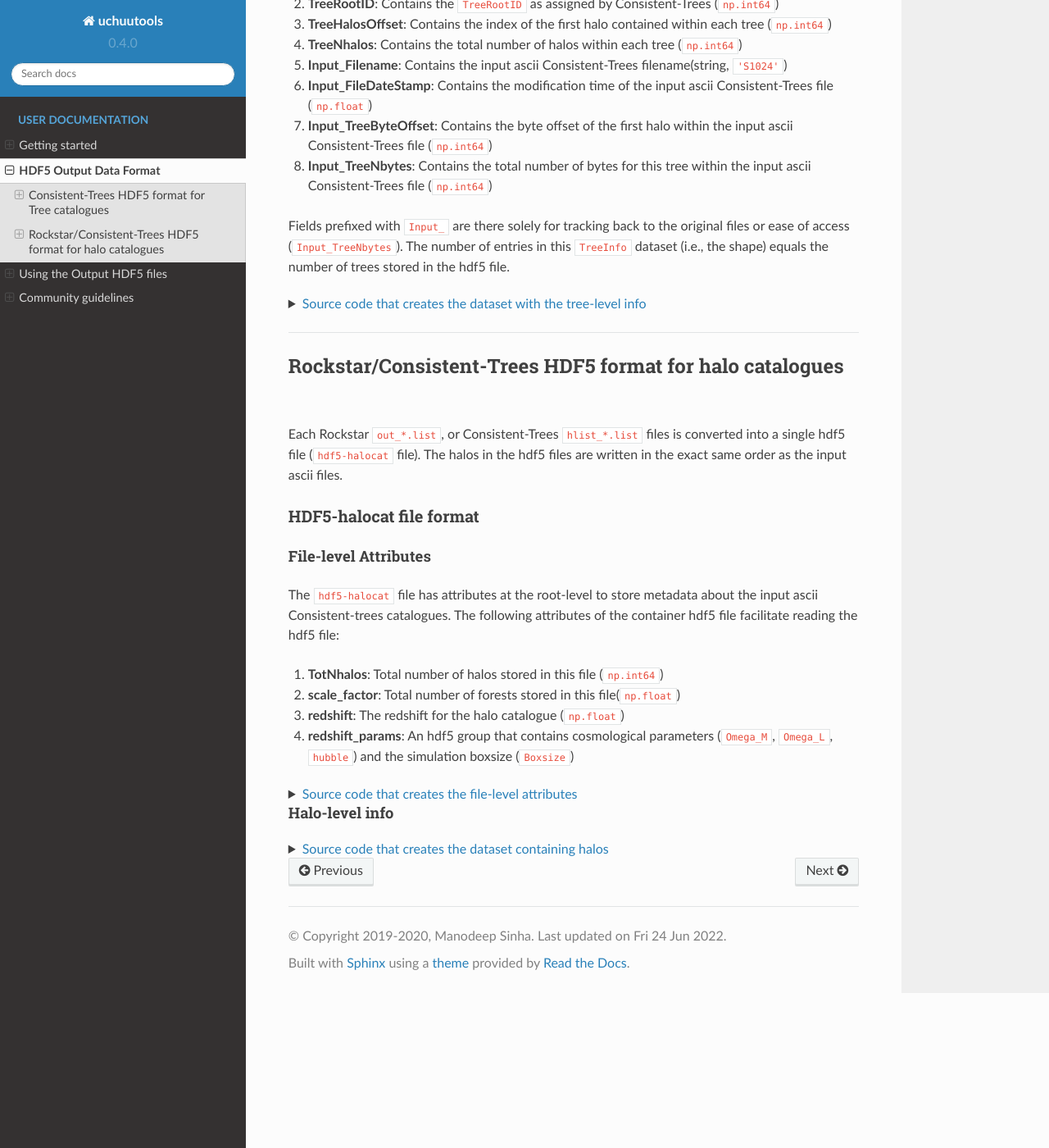
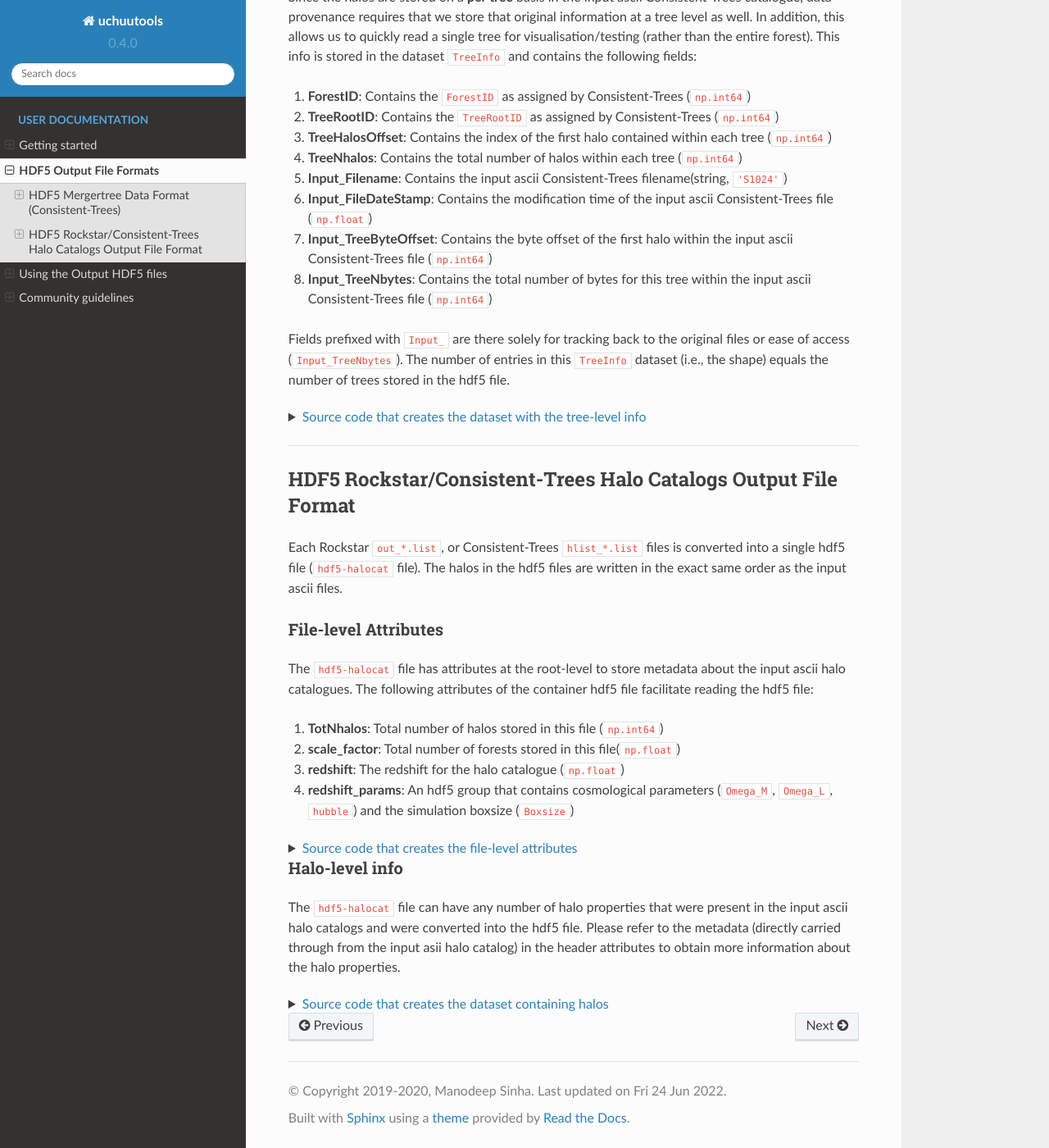
Before and after one commit to uchuuproject/uchuutools, a Sphinx documentation site: the page built from docs/source/user/data_formats.rst, in a window 1280 px wide and 1400 px high, scrolled down 3124 px. Shown: the whole window at 82% size. Built offline with Sphinx 7.4.7 and the Read the Docs theme 2.0.0, drawn with Linux system fonts in a browser that asks for light colours; some of the changed text lies outside the part shown.

Commit message:
Cleaned up the documentation

```diff
--- a/docs/source/user/data_formats.rst
+++ b/docs/source/user/data_formats.rst
@@ -1,9 +1,14 @@
 .. _data_formats:
 
-#########################
-HDF5 Output Data Format
-#########################
+##########################
+HDF5 Output File Formats
+##########################
 
+This tool can convert ascii Consistent-Trees mergertree files *and* ascii Rockstar/Consistent-Trees halo catalogs into a hdf5 format. Since the mergertree and halo catalogs are conceptually different, these two formats are described separately.
+
+***********************************************
+HDF5 Mergertree Data Format (Consistent-Trees)
+***********************************************
 
 Within the following sections we will assume that the generated hdf5 file has been opened with the following code:
 
@@ -17,7 +22,7 @@
     hf = h5py.File(h5_filename, 'r')
 
 Consistent-Trees HDF5 format for Tree catalogues
-*************************************************
+=================================================
 
 The Consistent-Trees tree hdf5 format consists of two types of files:
 
@@ -25,7 +30,7 @@
 #. one or more hdf5 files that contain the forest/tree/halo level information (we will refer to this as ``hdf5-treedata`` file)
 
 Container HDF5 file format
-===========================
+--------------------------
 
 The following attributes of the container hdf5 file may be useful to the user:
 
@@ -131,15 +136,17 @@
    </details>
 
 hdf5-treedata file format
-==========================
+--------------------------
 
 There may be one or more hdf5 data-files written as part of the conversion process. These files contain the actual halo information, as well as tree-level and forest-level information contained in the original ascii Consistent-Trees tree catalogues. In this section, we will describe this ``hdf5-treedata`` file format.
 
-.. note:: The total number of hdf5 data-files associated with the container file is simply the number of parallel tasks used during the ascii->hdf5 conversion. For serial conversions, there will be *exactly* one hdf5 data-file (by defaut, named ``./forest_0.h5``)
+.. note::
+        The total number of hdf5 data-files associated with the container file is simply the number of parallel tasks used during the ascii->hdf5 conversion. For serial conversions, there will be *exactly* one hdf5 data-file (by defaut, named ``./forest_0.h5``)
 
 
 File-level Attributes (``list(hf.attrs)``)
--------------------------------------------
+^^^^^^^^^^^^^^^^^^^^^^^^^^^^^^^^^^^^^^^^^^^
+
 The ``hdf5-treedata`` file has attributes at the root-level to store metadata about the input ascii Consistent-trees catalogues. The following attributes of the container hdf5 file facilitate reading the hdf5 file:
 
 #. **Nforests**: Total number of forests stored in this file(``np.int64``)
@@ -191,7 +198,7 @@
 
 
 Halo-level info (``hf['Forests']``)
-------------------------------------
+^^^^^^^^^^^^^^^^^^^^^^^^^^^^^^^^^^^^
 
 Halos are written under a ``Forests`` group within the hdf5 file. If each selected halo property is written separately (i.e., with the default option of ``write_halo_props_cont=True``), then individual halo properties are written as a separate dataset as ``Forests/<property_name>`` (e.g., ``Forests/M200c``). If all selected properties of a halo are written contiguously (i.e., with the user-specified option of ``write_halo_props_cont=False``), then the halos are written as a single dataset ``Forests/halos``.
 
@@ -241,7 +248,7 @@
 
 
 .. note::
-    Any special characters in the Consistent-Trees halo property name are replaced with a single underscore ``_``. For example, ``A[x](500c)`` in the input ascii file is written as ``A_x_500c`` in the hdf5 file. This name conversion is done by the function :func:`uchuutools.utils.sanitize_ctrees_header`.
+        Any special characters in the Consistent-Trees halo property name are replaced with a single underscore ``_``. For example, ``A[x](500c)`` in the input ascii file is written as ``A_x_500c`` in the hdf5 file. This name conversion is done by the function :func:`uchuutools.utils.sanitize_ctrees_header`.
 
 .. raw:: html
 
@@ -269,7 +276,7 @@
 
 
 Forest-level info (``hf['Forestinfo]``)
-----------------------------------------
+^^^^^^^^^^^^^^^^^^^^^^^^^^^^^^^^^^^^^^^^
 
 Since all halos from the same forest are written contiguously, the forest level info is there to allow easy access to entire forests. This info is stored in the dataset ``ForestInfo`` and contains the following fields:
 
@@ -300,7 +307,7 @@
 
 
 Tree-level info (``hf['TreeInfo']``)
--------------------------------------
+^^^^^^^^^^^^^^^^^^^^^^^^^^^^^^^^^^^^^
 
 Since the halos are stored on a **per tree** basis in the input ascii Consistent-Trees catalogue, data provenance requires that we store that original information at a tree level as well. In addition, this allows us to quickly read a single tree for visualisation/testing (rather than the entire forest). This info is stored in the dataset ``TreeInfo`` and contains the following fields:
 
@@ -344,18 +351,18 @@
 ------------
 
 
-Rockstar/Consistent-Trees HDF5 format for halo catalogues
-**********************************************************
+****************************************************************
+HDF5 Rockstar/Consistent-Trees Halo Catalogs Output File Format
+****************************************************************
+
 Each Rockstar ``out_*.list``, or Consistent-Trees ``hlist_*.list`` files is converted
 into a single hdf5 file (``hdf5-halocat`` file). The halos in the hdf5 files are written
 in the exact same order as the input ascii files.
 
-HDF5-halocat file format
-==========================
+File-level Attributes
+======================
 
-File-level Attributes
-----------------------
-The ``hdf5-halocat`` file has attributes at the root-level to store metadata about the input ascii Consistent-trees catalogues. The following attributes of the container hdf5 file facilitate reading the hdf5 file:
+The ``hdf5-halocat`` file has attributes at the root-level to store metadata about the input ascii halo catalogues. The following attributes of the container hdf5 file facilitate reading the hdf5 file:
 
 #. **TotNhalos**: Total number of halos stored in this file (``np.int64``)
 #. **scale\_factor**: Total number of forests stored in this file(``np.float``)
@@ -399,8 +406,8 @@
 
 
 Halo-level info
------------------
-
+=================
+The ``hdf5-halocat`` file can have any number of halo properties that were present in the input ascii halo catalogs and were converted into the hdf5 file. Please refer to the metadata (directly carried through from the input asii halo catalog) in the header attributes to obtain more information about the halo properties.
 
 .. raw:: html
 
--- a/docs/source/user/using_output_hdf5_files.rst
+++ b/docs/source/user/using_output_hdf5_files.rst
@@ -114,5 +114,6 @@
 
    </details>
 
-.. note:: The Uchuu halo catalogues were generated with an earlier version of the uchuutools script and you will
-          need to set the ``named_data_group='/'`` parameter when reading the halo catalogues.
+.. note::
+      The Uchuu halo catalogues were generated with an earlier version of the uchuutools script and you will
+      need to set the ``named_data_group='/'`` parameter when reading the halo catalogues.
```
Also changed, not shown: 1 other file.
